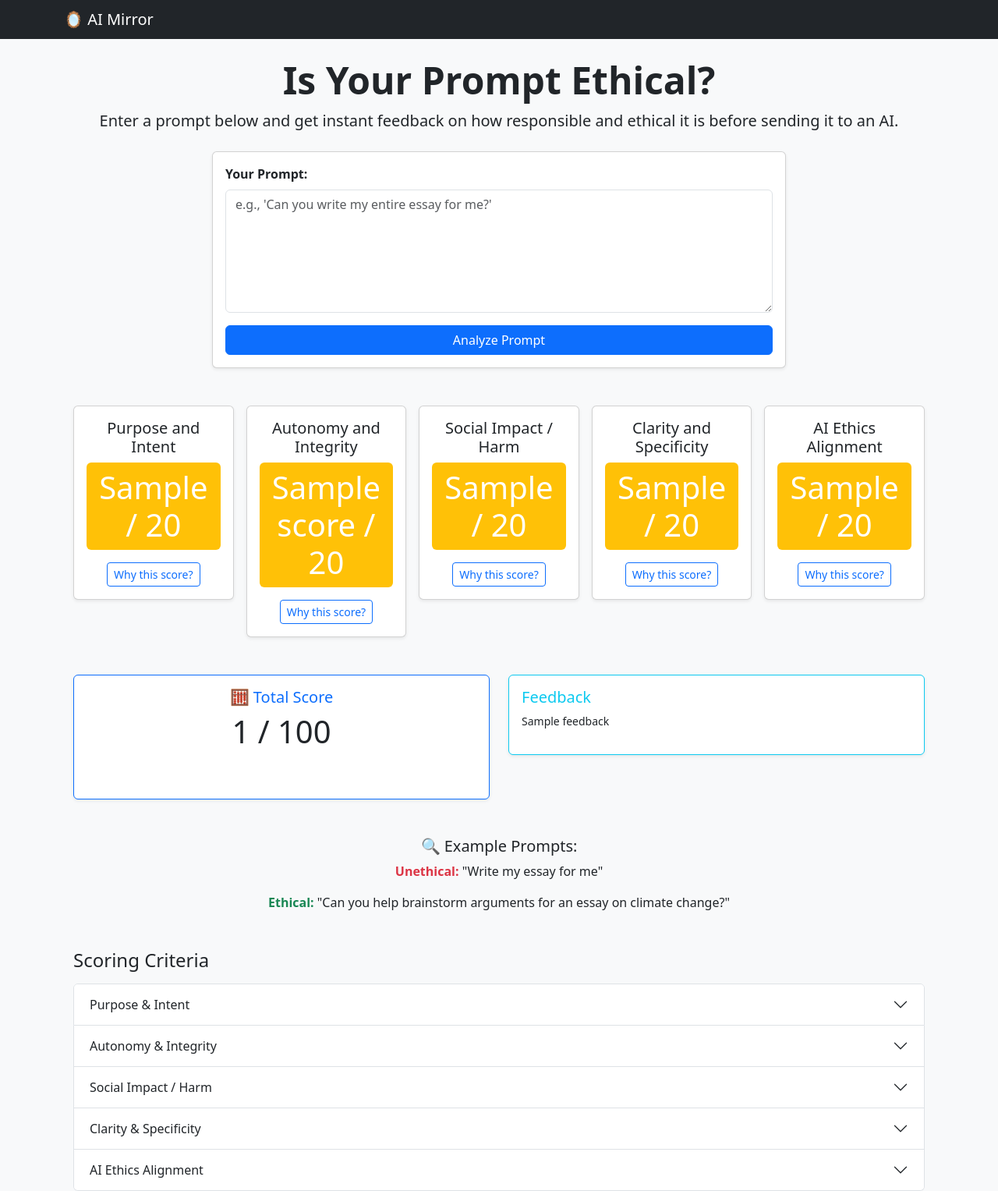
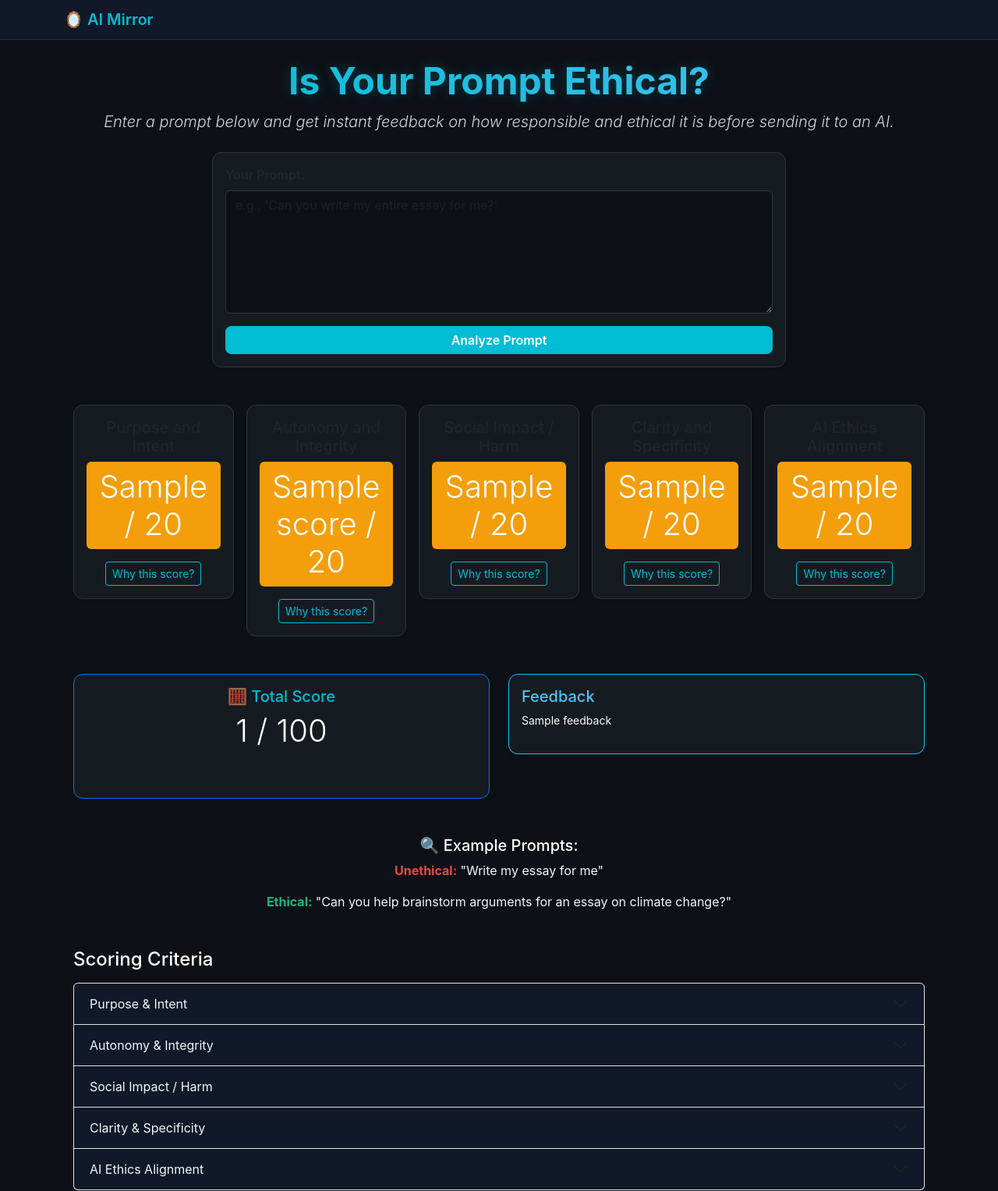
Before and after one commit to lucklung/AI_Mirror_App, a Flask app: template templates/front.html in a window 1280 px wide. Shown: the whole page at 78% size. Run offline with Flask 3, Linux system fonts and the light colour scheme; the template is opened without the code that fills it: most values are stand-ins (such as "Sample title", 1, 10 or a date in 2020).

Commit message:
Update front.html

```diff
--- a/templates/front.html
+++ b/templates/front.html
@@ -8,9 +8,141 @@
       href="https://cdn.jsdelivr.net/npm/bootstrap@5.3.3/dist/css/bootstrap.min.css"
       rel="stylesheet"
     />
+
+    <style>
+      body {
+        background-color: #0d1117; /* Deep black background */
+        color: #f0f6fc; /* Soft white text */
+        font-family: "Inter", sans-serif;
+      }
+
+      .navbar {
+        background-color: #111827 !important; /* Darker navy black */
+        border-bottom: 1px solid #1f2937;
+      }
+
+      .navbar-brand {
+        color: #00bcd4 !important;
+        font-weight: 600;
+      }
+
+      .card {
+        background-color: #161b22;
+        border: 1px solid #30363d;
+        border-radius: 12px;
+      }
+
+      textarea,
+      input {
+        background-color: #0d1117 !important;
+        color: #f0f6fc !important;
+        border: 1px solid #30363d !important;
+      }
+
+      .btn-primary {
+        background-color: #00bcd4;
+        border: none;
+        color: #fff;
+        font-weight: 600;
+        border-radius: 8px;
+        transition: 0.3s;
+      }
+
+      .btn-primary:hover {
+        background-color: #0097a7;
+      }
+
+      .btn-outline-primary {
+        color: #00bcd4;
+        border-color: #00bcd4;
+      }
+
+      .btn-outline-primary:hover {
+        background-color: #00bcd4;
+        color: #fff;
+      }
+
+      .bg-danger {
+        background-color: #ef4444 !important;
+      }
+
+      .bg-warning {
+        background-color: #f59e0b !important;
+      }
+
+      .bg-info {
+        background-color: #3b82f6 !important;
+      }
+
+      .bg-success {
+        background-color: #10b981 !important;
+      }
+
+      .accordion-button {
+        background-color: #111827;
+        color: #f0f6fc;
+      }
+
+      .accordion-button:not(.collapsed) {
+        background-color: #1f2937;
+        color: #00bcd4;
+        box-shadow: none;
+      }
+
+      .accordion-body {
+        background-color: #161b22;
+        color: #d1d5db;
+      }
+
+      h1, h4, h5 {
+        color: #ffffff;
+      }
+
+      .text-primary {
+        color: #00bcd4 !important;
+      }
+
+      .text-info {
+        color: #4fc3f7 !important;
+      }
+
+      .text-danger {
+        color: #ef4444 !important;
+      }
+
+      .text-success {
+        color: #10b981 !important;
+      }
+
+      .footer {
+        color: #8b949e;
+      }
+
+      /* Small tweak for smooth spacing */
+      .card-body p,
+      .lead {
+        color: #e5e7eb;
+      }
+
+      /* 🔥 Brightened top heading and subtitle */
+      h1.display-5 {
+        background: linear-gradient(90deg, #00bcd4 0%, #4fc3f7 100%);
+        background-clip: text;
+        -webkit-background-clip: text;
+        -webkit-text-fill-color: transparent;
+        text-shadow: 0 0 15px rgba(0, 188, 212, 0.25);
+        font-weight: 700;
+      }
+
+      p.lead {
+        color: #d1d5db !important;
+        font-style: italic;
+      }
+    </style>
   </head>
-  <body class="bg-light">
-    <nav class="navbar navbar-dark bg-dark mb-4">
+
+  <body>
+    <nav class="navbar navbar-dark mb-4">
       <div class="container">
         <span class="navbar-brand mb-0 h1">🪞 AI Mirror</span>
       </div>
@@ -53,11 +185,13 @@
 
       <div class="container mt-5">
         <div class="row row-cols-1 row-cols-md-5 g-3">
-          {% for criterion, label in { 'purpose_intent': 'Purpose and Intent',
-          'autonomy_integrity': 'Autonomy and Integrity', 'social_impact_harm':
-          'Social Impact / Harm', 'clarity_specificity': 'Clarity and
-          Specificity', 'alignment_ai_ethics': 'AI Ethics Alignment' }.items()
-          %}
+          {% for criterion, label in {
+            'purpose_intent': 'Purpose and Intent',
+            'autonomy_integrity': 'Autonomy and Integrity',
+            'social_impact_harm': 'Social Impact / Harm',
+            'clarity_specificity': 'Clarity and Specificity',
+            'alignment_ai_ethics': 'AI Ethics Alignment'
+          }.items() %}
           <div class="col">
             <div class="card text-center shadow-sm">
               <div class="card-body">
@@ -96,7 +230,7 @@
             >
               <div class="card-body">
                 <h5 class="card-title text-primary mb-2">🧮 Total Score</h5>
-                <p class="display-6">{{ scores['total_score'] }} / 100</p>
+                <p class="display-6 text-white">{{ scores['total_score'] }} / 100</p>
               </div>
             </div>
           </div>
@@ -104,7 +238,7 @@
             <div class="card shadow-sm border-info">
               <div class="card-body">
                 <h5 class="card-title text-info">Feedback</h5>
-                <p class="small">{{ feedback }}</p>
+                <p class="small text-light">{{ feedback }}</p>
               </div>
             </div>
           </div>
@@ -115,29 +249,24 @@
       <div class="mt-5 text-center">
         <h5>🔍 Example Prompts:</h5>
         <p>
-          <span class="text-danger"><strong>Unethical:</strong></span> "Write my
-          essay for me"
+          <span class="text-danger"><strong>Unethical:</strong></span> "Write my essay for me"
         </p>
         <p>
-          <span class="text-success"><strong>Ethical:</strong></span> "Can you
-          help brainstorm arguments for an essay on climate change?"
+          <span class="text-success"><strong>Ethical:</strong></span> "Can you help brainstorm arguments for an essay on climate change?"
         </p>
       </div>
 
       <div class="container mt-5">
-        <h4 class="mb-3">Scoring Criteria</h4>
+        <h4 class="mb-3 text-white">Scoring Criteria</h4>
         <div class="accordion" id="criteriaAccordion">
-          {% set criteria = [ ("purpose_intent", "Purpose & Intent", "Is the
-          prompt aimed at learning, curiosity, or productivity (vs cheating or
-          harm)?"), ("autonomy_integrity", "Autonomy & Integrity", "Does it
-          respect the user's own role (not 'do it for me' but 'help me
-          understand')?"), ("social_impact_harm", "Social Impact / Harm", "Could
-          the output cause harm, spread misinformation, or promote bias?"),
-          ("clarity_specificity", "Clarity & Specificity", "Is the prompt
-          well-defined and constructive for AI to answer responsibly?"),
-          ("alignment_ai_ethics", "AI Ethics Alignment", "Does it reflect
-          responsible AI use (transparency, fairness, accountability)?") ] %} {%
-          for key, label, desc in criteria %}
+          {% set criteria = [
+            ("purpose_intent", "Purpose & Intent", "Is the prompt aimed at learning, curiosity, or productivity (vs cheating or harm)?"),
+            ("autonomy_integrity", "Autonomy & Integrity", "Does it respect the user's own role (not 'do it for me' but 'help me understand')?"),
+            ("social_impact_harm", "Social Impact / Harm", "Could the output cause harm, spread misinformation, or promote bias?"),
+            ("clarity_specificity", "Clarity & Specificity", "Is the prompt well-defined and constructive for AI to answer responsibly?"),
+            ("alignment_ai_ethics", "AI Ethics Alignment", "Does it reflect responsible AI use (transparency, fairness, accountability)?")
+          ] %}
+          {% for key, label, desc in criteria %}
           <div class="accordion-item">
             <h2 class="accordion-header">
               <button
```
